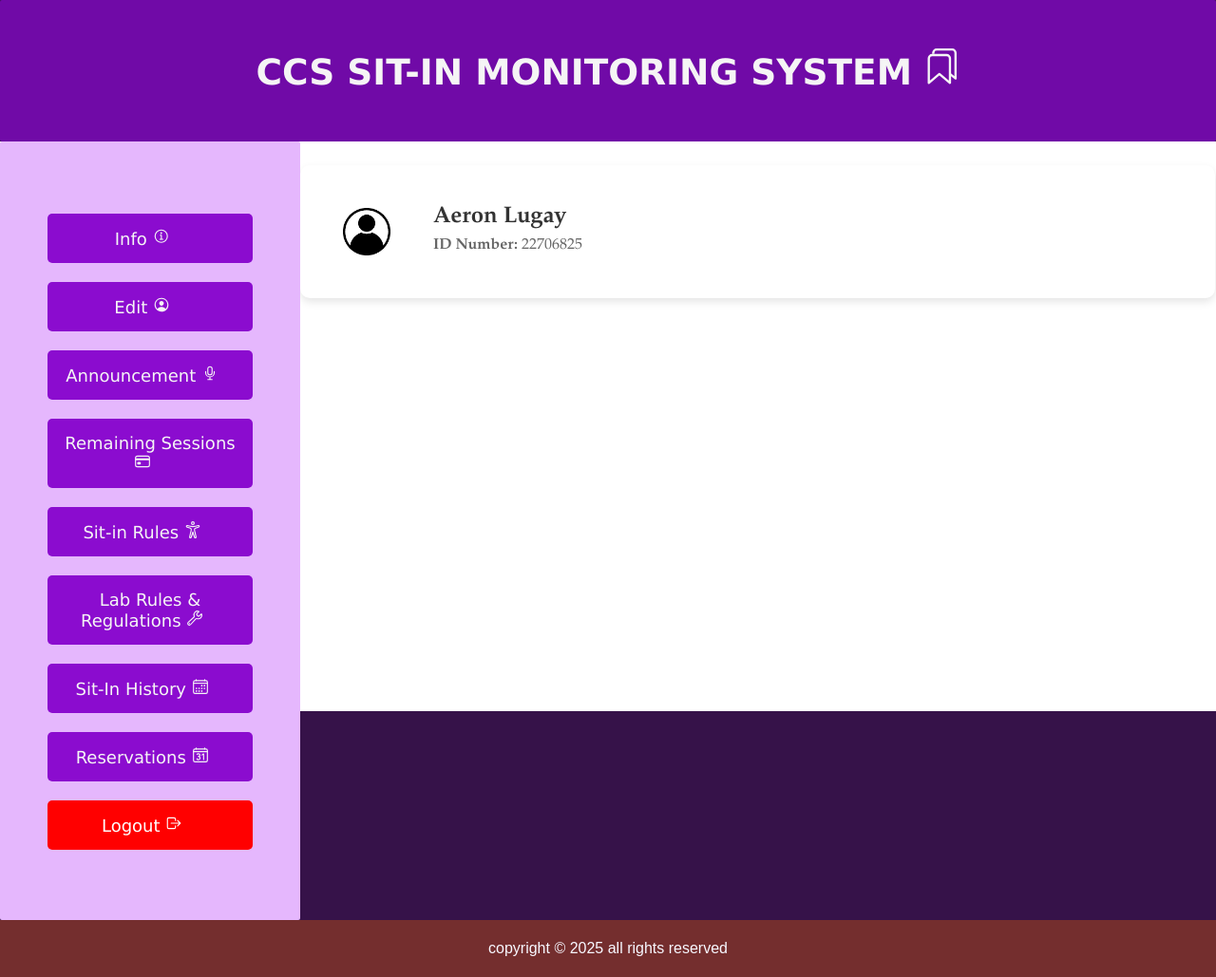
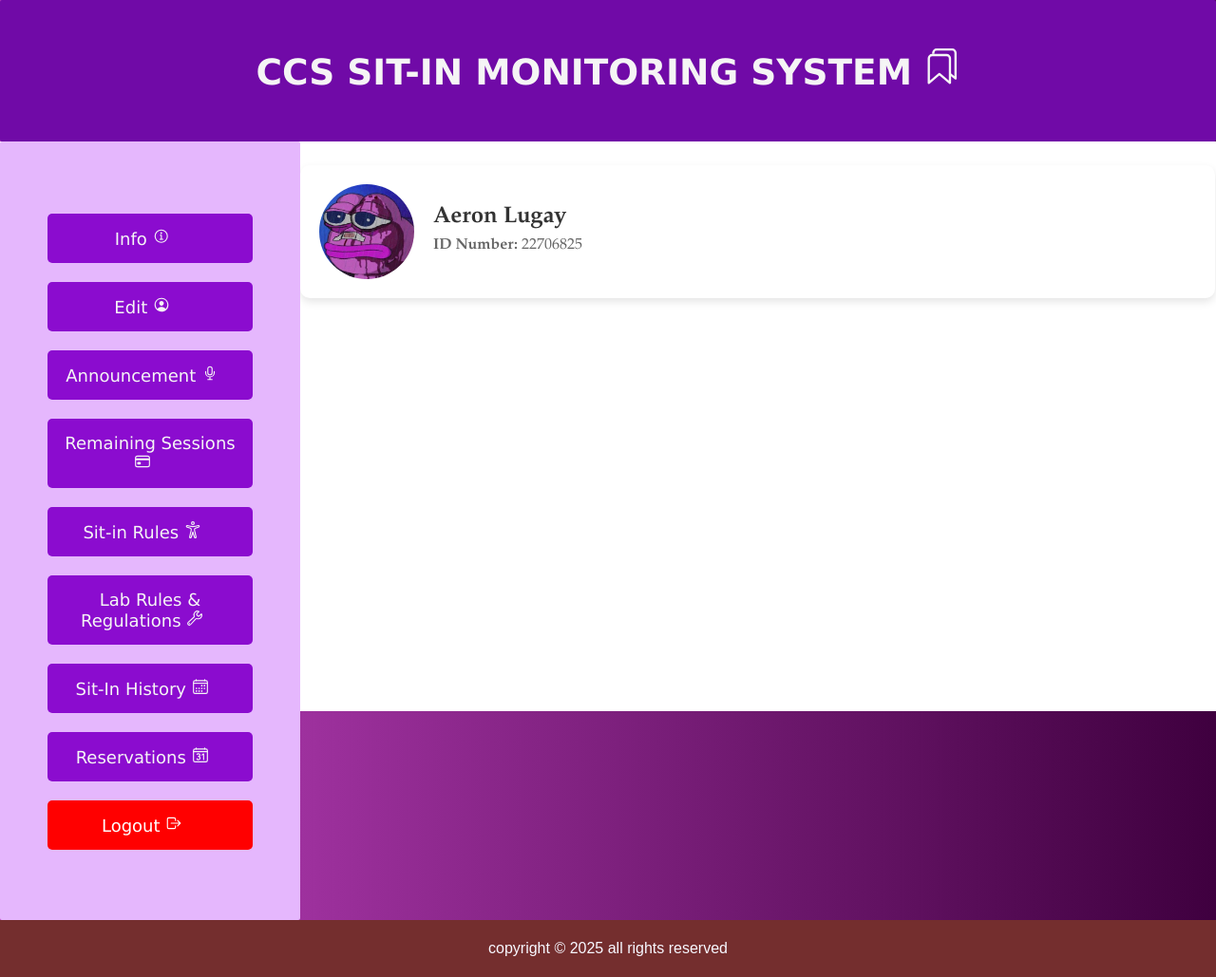
Before and after one commit to Areoneos/Website-SysArch-, a Flask app: page /dashboard in a window 1280 px wide. Shown: the whole page at 95% size. Run offline with Flask 3, Linux system fonts and the light colour scheme; a user stored in the database is signed in; data comes from the database, SQL or seed files in the repository.

Commit message:
small change2

```diff
--- a/static/style.css
+++ b/static/style.css
@@ -3,7 +3,7 @@
     font-family: Arial, sans-serif;
     background-size: cover;
     background-position: center;
-    background-color: #361249;
+    background-image: linear-gradient(to right, rgb(189, 65, 189), rgb(63, 0, 63));
     margin: 0;
     padding: 0;
     height: 100vh;
--- a/templates/dashboard.html
+++ b/templates/dashboard.html
@@ -99,7 +99,7 @@
             <!-- Profile Section -->
             <div class="profile-section">
               <div class="profile-picture">
-                  <img src="{{ url_for('static', filename='default_profile.jpg') }}" alt="Profile Picture">
+                  <img src="{{ url_for('static', filename='pepe.jpeg') }}" alt="Profile Picture">
               </div>
               <div class="profile-details">
                   <h3>{{ user.first_name }} {{ user.last_name }}</h3>
--- a/templates/index.html
+++ b/templates/index.html
@@ -5,10 +5,10 @@
     <meta charset="UTF-8">
     <meta name="viewport" content="width=device-width, initial-scale=1.0">
     <title>Home - Sit-in Monitoring System</title>
-    <link rel="stylesheet" href="{{ url_for('static', filename='css/style.css') }}">
+    <link rel="stylesheet" href="{{ url_for('static', filename='style.css') }}">
 </head>
-<body>
-    <div class="container">
+<body class="logbody">
+    <div class="login-container">
         <h2>Welcome to the Sit-in Monitoring System</h2>
         <a href="{{ url_for('login') }}">Login</a> |
         <a href="{{ url_for('register') }}">Register</a>
```
Also changed, not shown: static/UC.jpg (added), static/pepe.jpeg (added).
